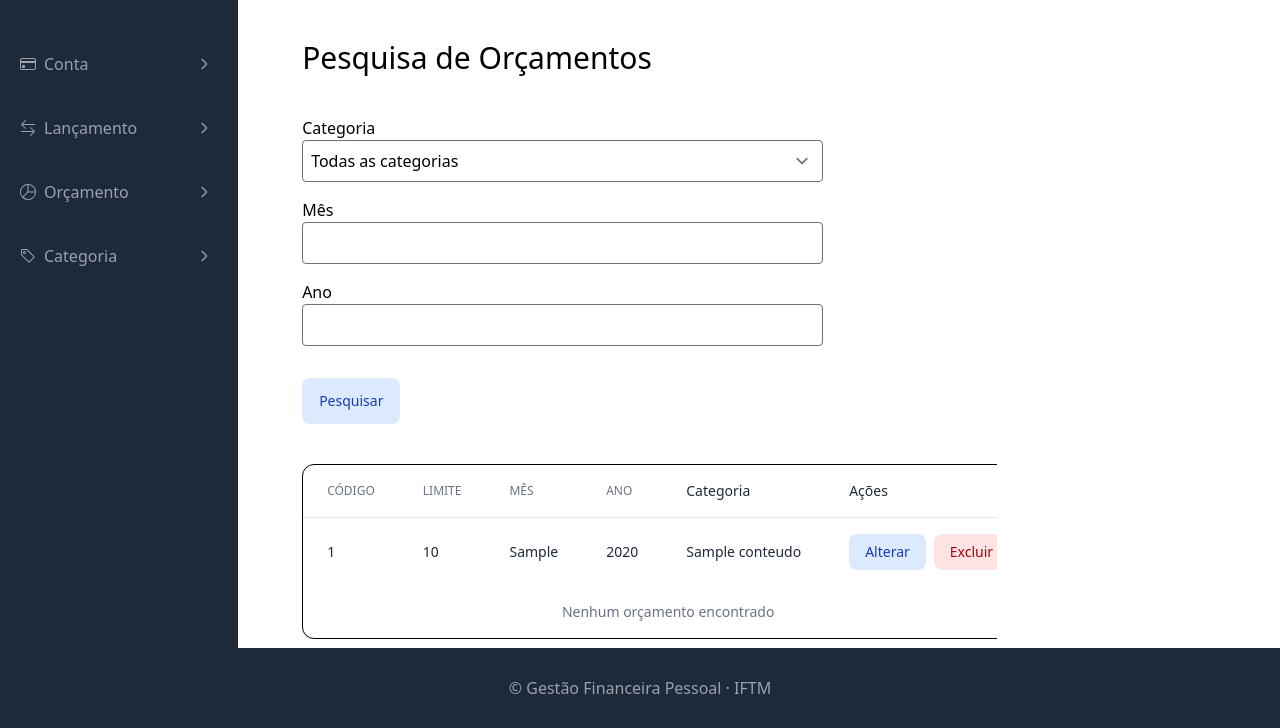
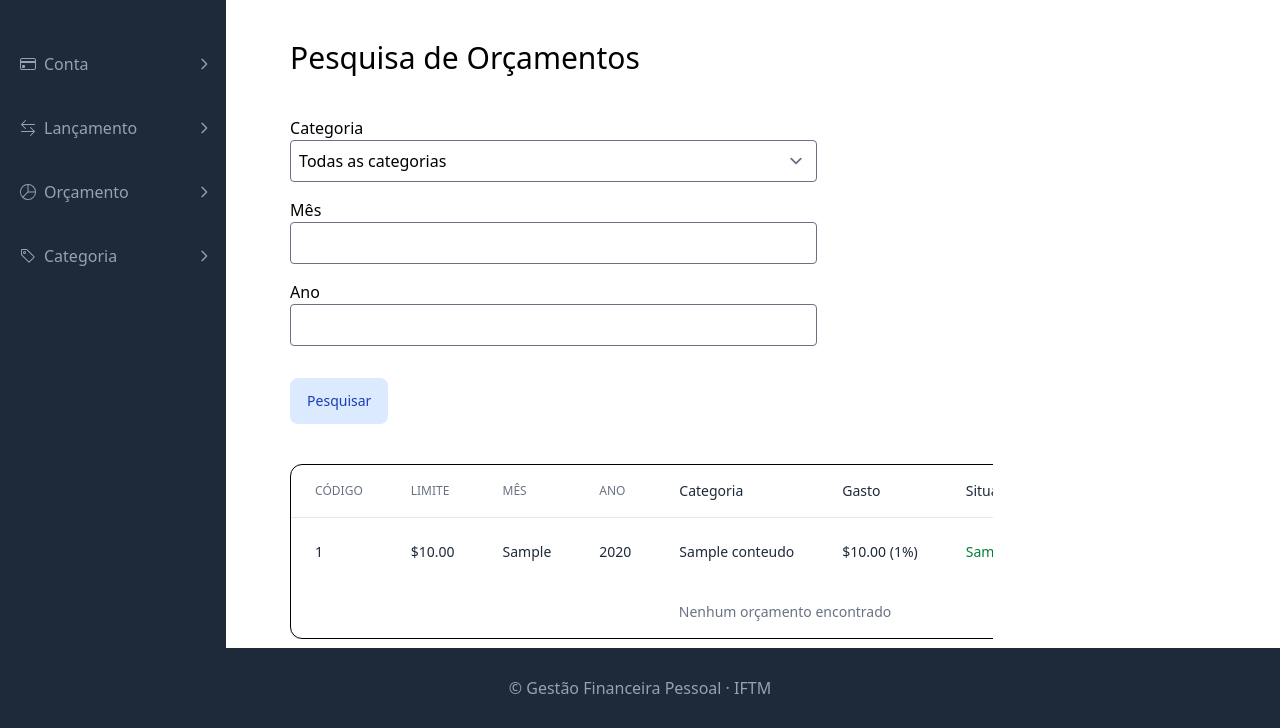
Before and after one commit to code-avengers-co/financial-management-system, a Spring app: template financialmanagement/src/main/resources/templates/budgets/list.html in a window 1280 px wide. Shown: the part 72-800 px from the top of the page. Run offline with Thymeleaf, Linux system fonts and the light colour scheme; the template is opened without the code that fills it: most values are stand-ins (such as "Sample title", 1, 10 or a date in 2020); data that the repository does not hold is empty; style sheets or scripts are compiled from the project's sources.

Commit message:
Show spending and status on budget list

```diff
--- a/financialmanagement/src/main/resources/templates/budgets/list.html
+++ b/financialmanagement/src/main/resources/templates/budgets/list.html
@@ -82,6 +82,8 @@
                             <th:block th:replace="~{components/paginacao :: coluna(${page}, 'budgetMonth', 'Mês', '')}"></th:block>
                             <th:block th:replace="~{components/paginacao :: coluna(${page}, 'budgetYear', 'Ano', '')}"></th:block>
                             <th class="px-6 py-4 text-left text-sm font-medium text-gray-800">Categoria</th>
+                            <th class="px-6 py-4 text-left text-sm font-medium text-gray-800">Gasto</th>
+                            <th class="px-6 py-4 text-left text-sm font-medium text-gray-800">Situação</th>
                             <th class="px-6 py-4 text-left text-sm font-medium text-gray-800">Ações</th>
                         </tr>
                         </thead>
@@ -93,8 +95,8 @@
                             <td th:text="${budget.id}"
                                 class="px-6 py-4 whitespace-nowrap text-sm font-medium text-gray-800">1</td>
 
-                            <td th:text="${budget.limitAmount}"
-                                class="px-6 py-4 whitespace-nowrap text-sm text-gray-800">500,00</td>
+                            <td th:text="${#numbers.formatCurrency(budget.limitAmount)}"
+                                class="px-6 py-4 whitespace-nowrap text-sm text-gray-800">R$ 500,00</td>
 
                             <td th:text="${budget.budgetMonth}"
                                 class="px-6 py-4 whitespace-nowrap text-sm text-gray-800">11</td>
@@ -104,6 +106,13 @@
 
                             <td th:text="${budget.categoryName}"
                                 class="px-6 py-4 whitespace-nowrap text-sm text-gray-800">Alimentação</td>
+
+                            <td th:text="${#numbers.formatCurrency(budget.spentAmount) + ' (' + budget.percentage + '%)'}"
+                                class="px-6 py-4 whitespace-nowrap text-sm text-gray-800">R$ 0,00 (0%)</td>
+
+                            <td th:text="${budget.status.description}"
+                                th:classappend="${budget.status.name() == 'EXCEEDED'} ? 'text-red-700' : (${budget.status.name() == 'NEAR_LIMIT'} ? 'text-yellow-700' : 'text-green-700')"
+                                class="px-6 py-4 whitespace-nowrap text-sm font-medium">Dentro do limite</td>
 
                             <td class="px-6 py-4 whitespace-nowrap text-sm">
                                 <div class="flex items-center gap-2">
@@ -128,7 +137,7 @@
                         </tr>
 
                         <tr th:if="${page.vazia}">
-                            <td colspan="6"
+                            <td colspan="8"
                                 class="px-6 py-4 text-center text-sm text-gray-500">
                                 Nenhum orçamento encontrado
                             </td>
```
